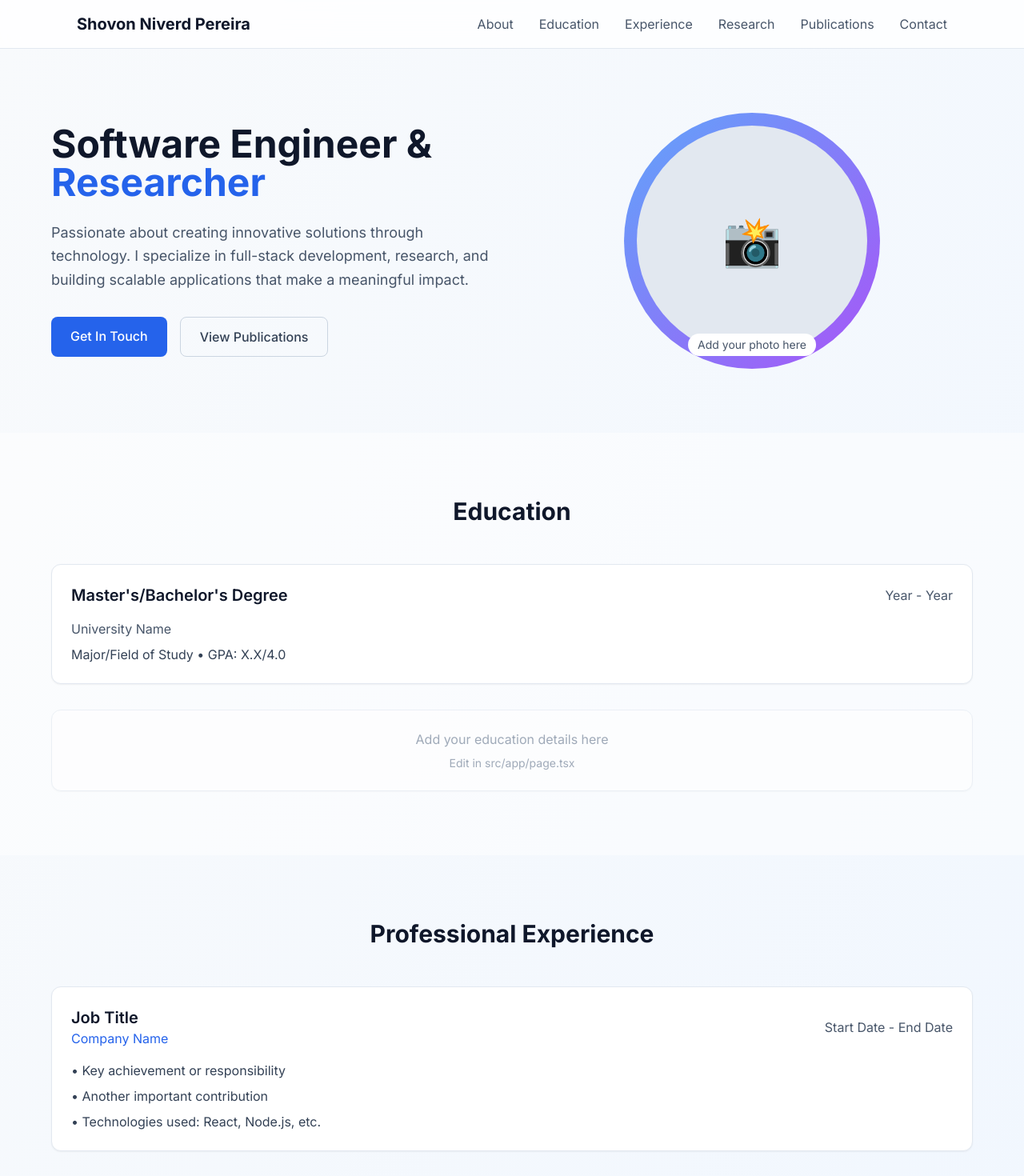
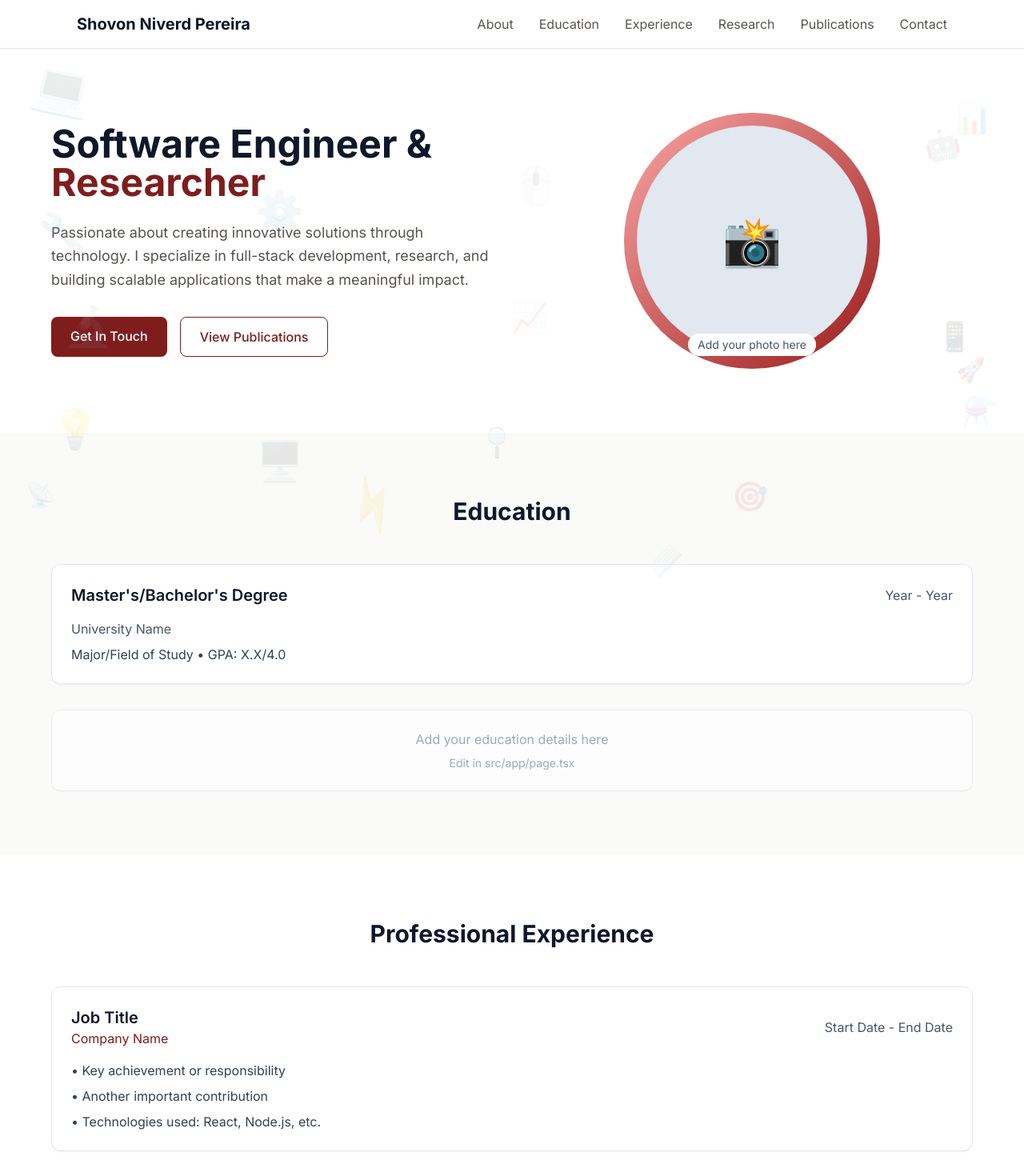
Before and after one commit to PereiraMavs/my-site, a Next.js app: page / in a window 1280 px wide. Shown: the top 1470 px of the page at 80% size. Built offline with nearby package versions, Linux system fonts and the light colour scheme.

Commit message:
Color and dodles

```diff
--- a/src/app/page.tsx
+++ b/src/app/page.tsx
@@ -1,20 +1,49 @@
 export default function Home() {
   return (
-    <div className="min-h-screen bg-gradient-to-br from-slate-50 to-blue-50 dark:from-slate-900 dark:to-slate-800">
+    <div className="min-h-screen bg-white dark:bg-slate-900 relative overflow-hidden">
+      {/* Background Doodles */}
+      <div className="fixed inset-0 pointer-events-none opacity-10 dark:opacity-5">
+        {/* Computer and Tech Doodles */}
+        <div className="absolute top-20 left-10 text-6xl text-red-800 transform rotate-12">💻</div>
+        <div className="absolute top-40 right-20 text-4xl text-stone-600 transform -rotate-12">🤖</div>
+        <div className="absolute top-60 left-1/4 text-5xl text-red-700 transform rotate-45">⚙️</div>
+        <div className="absolute top-80 right-1/3 text-3xl text-stone-700 transform -rotate-30">🧠</div>
+        <div className="absolute top-32 right-10 text-4xl text-red-600 transform rotate-20">📊</div>
+
+        <div className="absolute top-96 left-20 text-5xl text-stone-600 transform -rotate-15">🔬</div>
+        <div className="absolute top-1/2 right-16 text-4xl text-red-700 transform rotate-30">📱</div>
+        <div className="absolute top-3/4 left-1/3 text-6xl text-stone-700 transform -rotate-45">⚡</div>
+        <div className="absolute bottom-40 right-1/4 text-4xl text-red-800 transform rotate-60">🎯</div>
+        <div className="absolute bottom-60 left-16 text-5xl text-stone-600 transform -rotate-20">💡</div>
+
+        <div className="absolute bottom-80 right-12 text-3xl text-red-600 transform rotate-15">🚀</div>
+        <div className="absolute bottom-96 left-1/2 text-4xl text-stone-700 transform -rotate-60">📈</div>
+        <div className="absolute top-1/3 left-12 text-5xl text-red-700 transform rotate-75">🔧</div>
+        <div className="absolute bottom-1/3 right-8 text-4xl text-stone-600 transform -rotate-30">⚗️</div>
+        <div className="absolute top-2/3 right-1/2 text-3xl text-red-800 transform rotate-45">🔍</div>
+
+        {/* Additional scattered doodles */}
+        <div className="absolute top-1/4 right-1/4 text-4xl text-stone-600 transform rotate-90">💾</div>
+        <div className="absolute bottom-1/4 left-1/4 text-5xl text-red-700 transform -rotate-75">🖥️</div>
+        <div className="absolute top-3/4 left-8 text-3xl text-stone-700 transform rotate-30">📡</div>
+        <div className="absolute bottom-20 right-1/3 text-4xl text-red-600 transform -rotate-45">⌨️</div>
+        <div className="absolute top-52 left-1/2 text-5xl text-stone-600 transform rotate-60">🖱️</div>
+      </div>
+
       {/* Navigation */}
-      <nav className="sticky top-0 z-50 bg-white/80 dark:bg-slate-900/80 backdrop-blur-md border-b border-slate-200 dark:border-slate-700">
+      <nav className="sticky top-0 z-50 bg-white/95 dark:bg-slate-900/95 backdrop-blur-md border-b border-stone-200 dark:border-slate-700">
         <div className="max-w-6xl mx-auto px-4 sm:px-6 lg:px-8">
           <div className="flex justify-between items-center py-4">
             <div className="text-xl font-bold text-slate-900 dark:text-white">
               Shovon Niverd Pereira
             </div>
             <div className="hidden md:flex space-x-8">
-              <a href="#about" className="text-slate-600 hover:text-blue-600 dark:text-slate-300 dark:hover:text-blue-400 transition-colors">About</a>
-              <a href="#education" className="text-slate-600 hover:text-blue-600 dark:text-slate-300 dark:hover:text-blue-400 transition-colors">Education</a>
-              <a href="#experience" className="text-slate-600 hover:text-blue-600 dark:text-slate-300 dark:hover:text-blue-400 transition-colors">Experience</a>
-              <a href="#research" className="text-slate-600 hover:text-blue-600 dark:text-slate-300 dark:hover:text-blue-400 transition-colors">Research</a>
-              <a href="#publications" className="text-slate-600 hover:text-blue-600 dark:text-slate-300 dark:hover:text-blue-400 transition-colors">Publications</a>
-              <a href="#contact" className="text-slate-600 hover:text-blue-600 dark:text-slate-300 dark:hover:text-blue-400 transition-colors">Contact</a>
+              <a href="#about" className="text-stone-600 hover:text-red-900 dark:text-slate-300 dark:hover:text-red-400 transition-colors">About</a>
+              <a href="#education" className="text-stone-600 hover:text-red-900 dark:text-slate-300 dark:hover:text-red-400 transition-colors">Education</a>
+              <a href="#experience" className="text-stone-600 hover:text-red-900 dark:text-slate-300 dark:hover:text-red-400 transition-colors">Experience</a>
+              <a href="#research" className="text-stone-600 hover:text-red-900 dark:text-slate-300 dark:hover:text-red-400 transition-colors">Research</a>
+              <a href="#publications" className="text-stone-600 hover:text-red-900 dark:text-slate-300 dark:hover:text-red-400 transition-colors">Publications</a>
+              <a href="#contact" className="text-stone-600 hover:text-red-900 dark:text-slate-300 dark:hover:text-red-400 transition-colors">Contact</a>
             </div>
           </div>
         </div>
@@ -27,9 +56,9 @@ export default function Home() {
             <div>
               <h1 className="text-4xl md:text-5xl font-bold text-slate-900 dark:text-white mb-6">
                 Software Engineer &
-                <span className="text-blue-600 dark:text-blue-400"> Researcher</span>
+                <span className="text-red-900 dark:text-red-400"> Researcher</span>
               </h1>
-              <p className="text-lg text-slate-600 dark:text-slate-300 mb-8 leading-relaxed">
+              <p className="text-lg text-stone-600 dark:text-slate-300 mb-8 leading-relaxed">
                 Passionate about creating innovative solutions through technology.
                 I specialize in full-stack development, research, and building scalable applications
                 that make a meaningful impact.
@@ -37,13 +66,13 @@ export default function Home() {
               <div className="flex flex-wrap gap-4">
                 <a
                   href="#contact"
-                  className="bg-blue-600 hover:bg-blue-700 text-white px-6 py-3 rounded-lg font-medium transition-colors"
+                  className="bg-red-900 hover:bg-red-800 text-white px-6 py-3 rounded-lg font-medium transition-colors"
                 >
                   Get In Touch
                 </a>
                 <a
                   href="#publications"
-                  className="border border-slate-300 dark:border-slate-600 text-slate-700 dark:text-slate-300 hover:bg-slate-50 dark:hover:bg-slate-800 px-6 py-3 rounded-lg font-medium transition-colors"
+                  className="border border-red-900 dark:border-red-600 text-red-900 dark:text-red-400 hover:bg-red-50 dark:hover:bg-slate-800 px-6 py-3 rounded-lg font-medium transition-colors"
                 >
                   View Publications
                 </a>
@@ -51,7 +80,7 @@ export default function Home() {
             </div>
             <div className="flex justify-center">
               <div className="relative">
-                <div className="w-80 h-80 bg-gradient-to-br from-blue-400 to-purple-500 rounded-full flex items-center justify-center">
+                <div className="w-80 h-80 bg-gradient-to-br from-red-300 to-red-800 rounded-full flex items-center justify-center">
                   {/* Placeholder for profile photo */}
                   <div className="w-72 h-72 bg-slate-200 dark:bg-slate-700 rounded-full flex items-center justify-center">
                     <span className="text-6xl text-slate-400 dark:text-slate-500">📸</span>
@@ -67,7 +96,7 @@ export default function Home() {
       </section>
 
       {/* Education Section */}
-      <section id="education" className="py-20 px-4 sm:px-6 lg:px-8 bg-white/50 dark:bg-slate-800/50">
+      <section id="education" className="py-20 px-4 sm:px-6 lg:px-8 bg-stone-50 dark:bg-slate-800/50">
         <div className="max-w-6xl mx-auto">
           <h2 className="text-3xl font-bold text-slate-900 dark:text-white mb-12 text-center">Education</h2>
           <div className="space-y-8">
@@ -102,7 +131,7 @@ export default function Home() {
               <div className="flex flex-col md:flex-row md:items-center md:justify-between mb-4">
                 <div>
                   <h3 className="text-xl font-semibold text-slate-900 dark:text-white">Job Title</h3>
-                  <p className="text-blue-600 dark:text-blue-400">Company Name</p>
+                  <p className="text-red-900 dark:text-red-400">Company Name</p>
                 </div>
                 <span className="text-slate-600 dark:text-slate-400">Start Date - End Date</span>
               </div>
@@ -125,7 +154,7 @@ export default function Home() {
       </section>
 
       {/* Research Section */}
-      <section id="research" className="py-20 px-4 sm:px-6 lg:px-8 bg-white/50 dark:bg-slate-800/50">
+      <section id="research" className="py-20 px-4 sm:px-6 lg:px-8 bg-stone-50 dark:bg-slate-800/50">
         <div className="max-w-6xl mx-auto">
           <h2 className="text-3xl font-bold text-slate-900 dark:text-white mb-12 text-center">Research & Projects</h2>
           <div className="grid md:grid-cols-2 lg:grid-cols-3 gap-6">
@@ -134,8 +163,8 @@ export default function Home() {
               <h3 className="text-lg font-semibold text-slate-900 dark:text-white mb-3">Research Project Title</h3>
               <p className="text-slate-600 dark:text-slate-400 mb-4">Brief description of your research focus and methodology.</p>
               <div className="flex flex-wrap gap-2">
-                <span className="bg-blue-100 dark:bg-blue-900 text-blue-800 dark:text-blue-200 px-2 py-1 rounded text-sm">ML</span>
-                <span className="bg-green-100 dark:bg-green-900 text-green-800 dark:text-green-200 px-2 py-1 rounded text-sm">AI</span>
+                <span className="bg-red-100 dark:bg-red-900 text-red-800 dark:text-red-200 px-2 py-1 rounded text-sm">ML</span>
+                <span className="bg-amber-100 dark:bg-amber-900 text-amber-800 dark:text-amber-200 px-2 py-1 rounded text-sm">AI</span>
               </div>
             </div>
 
@@ -168,7 +197,7 @@ export default function Home() {
               <p className="text-slate-600 dark:text-slate-400 mb-2">Authors: <span className="font-medium">Your Name</span>, Co-author Names</p>
               <p className="text-slate-600 dark:text-slate-400 mb-2">Conference/Journal Name, Year</p>
               <p className="text-slate-700 dark:text-slate-300 mb-4">Brief abstract or description of the publication.</p>
-              <a href="#" className="text-blue-600 dark:text-blue-400 hover:underline">View Publication →</a>
+              <a href="#" className="text-red-900 dark:text-red-400 hover:underline">View Publication →</a>
             </div>
 
             {/* Placeholder for publications */}
@@ -183,7 +212,7 @@ export default function Home() {
       </section>
 
       {/* Contact Section */}
-      <section id="contact" className="py-20 px-4 sm:px-6 lg:px-8 bg-white/50 dark:bg-slate-800/50">
+      <section id="contact" className="py-20 px-4 sm:px-6 lg:px-8 bg-stone-50 dark:bg-slate-800/50">
         <div className="max-w-4xl mx-auto text-center">
           <h2 className="text-3xl font-bold text-slate-900 dark:text-white mb-8">Let's Connect</h2>
           <p className="text-lg text-slate-600 dark:text-slate-300 mb-12">
@@ -191,30 +220,30 @@ export default function Home() {
           </p>
           <div className="grid md:grid-cols-3 gap-8">
             <div className="text-center">
-              <div className="bg-blue-100 dark:bg-blue-900 w-16 h-16 rounded-full flex items-center justify-center mx-auto mb-4">
+              <div className="bg-red-100 dark:bg-red-900 w-16 h-16 rounded-full flex items-center justify-center mx-auto mb-4">
                 <span className="text-2xl">📧</span>
               </div>
               <h3 className="font-semibold text-slate-900 dark:text-white mb-2">Email</h3>
-              <a href="mailto:your.email@example.com" className="text-blue-600 dark:text-blue-400 hover:underline">
-                your.email@example.com
+              <a href="mailto:niverdpereira@gmail.com" className="text-red-900 dark:text-red-400 hover:underline">
+                niverdpereira@gmail.com
               </a>
             </div>
             <div className="text-center">
-              <div className="bg-blue-100 dark:bg-blue-900 w-16 h-16 rounded-full flex items-center justify-center mx-auto mb-4">
+              <div className="bg-red-100 dark:bg-red-900 w-16 h-16 rounded-full flex items-center justify-center mx-auto mb-4">
                 <span className="text-2xl">💼</span>
               </div>
               <h3 className="font-semibold text-slate-900 dark:text-white mb-2">LinkedIn</h3>
-              <a href="https://linkedin.com/in/yourprofile" className="text-blue-600 dark:text-blue-400 hover:underline">
-                linkedin.com/in/yourprofile
+              <a href="https://www.linkedin.com/in/shovon-niverd-pereira/" className="text-red-900 dark:text-red-400 hover:underline">
+                linkedin.com/in/shovon-niverd-pereira
               </a>
             </div>
             <div className="text-center">
-              <div className="bg-blue-100 dark:bg-blue-900 w-16 h-16 rounded-full flex items-center justify-center mx-auto mb-4">
+              <div className="bg-red-100 dark:bg-red-900 w-16 h-16 rounded-full flex items-center justify-center mx-auto mb-4">
                 <span className="text-2xl">🐙</span>
               </div>
               <h3 className="font-semibold text-slate-900 dark:text-white mb-2">GitHub</h3>
-              <a href="https://github.com/yourusername" className="text-blue-600 dark:text-blue-400 hover:underline">
-                github.com/yourusername
+              <a href="https://github.com/PereiraMavs" className="text-red-900 dark:text-red-400 hover:underline">
+                github.com/PereiraMavs
               </a>
             </div>
           </div>
@@ -222,7 +251,7 @@ export default function Home() {
       </section>
 
       {/* Footer */}
-      <footer className="py-8 px-4 sm:px-6 lg:px-8 border-t border-slate-200 dark:border-slate-700">
+      <footer className="py-8 px-4 sm:px-6 lg:px-8 border-t border-stone-200 dark:border-slate-700">
         <div className="max-w-6xl mx-auto text-center text-slate-600 dark:text-slate-400">
           <p>&copy; 2025 Shovon Niverd Pereira. All rights reserved.</p>
         </div>
```
